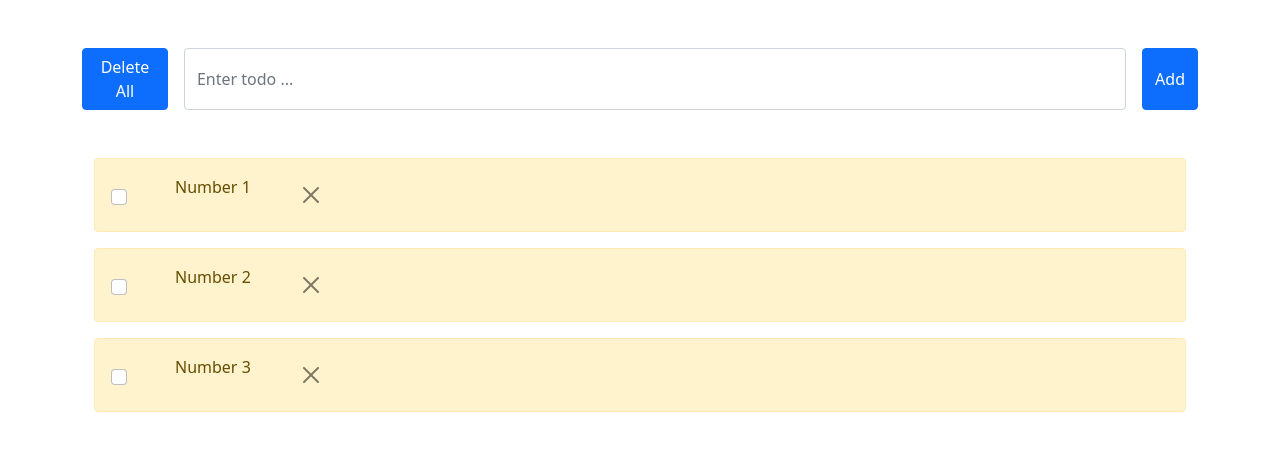
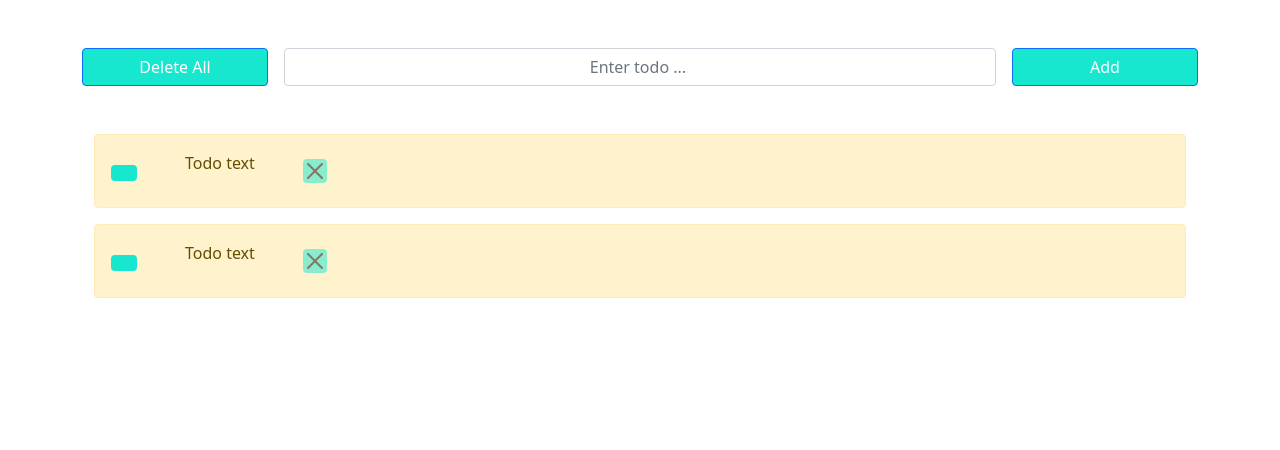
Before and after one commit to OlgaLazuk/REACT, a React (Create React App) app: page / in a window 1280 px wide. Shown: the top 450 px of the page. Built offline with nearby package versions, Linux system fonts and the light colour scheme.

Commit message:
refactor(components): useState

```diff
--- a/src/App.jsx
+++ b/src/App.jsx
@@ -1,15 +1,21 @@
 import { Header } from "./components/Header";
 import { Main } from "./components/Main";
+import { useState } from "react";
 
 const App = () => {
+  const [inputValue, setImputValue] = useState("");
+
+  const handleInput = (event) => {
+    setImputValue(event.target.value);
+  };
+
   const todos = [
-    { id: 1, text: "Number 1", isActive: false },
-    { id: 2, text: "Number 2", isActive: false },
-    { id: 3, text: "Number 3", isActive: false },
+    { id: 1, text: "Todo text", isActive: false },
+    { id: 2, text: "Todo text", isActive: false },
   ];
   return (
     <div className="container">
-      <Header />
+      <Header onClick={handleInput} value={inputValue} />
       <Main todos={todos} />
     </div>
   );
--- a/src/components/Header.jsx
+++ b/src/components/Header.jsx
@@ -1,13 +1,19 @@
-export const Header = () => {
+export const Header = (props) => {
+  const handleClick = () => {};
+
   return (
     <header className="d-flex gap-3 my-5">
-      <button className="btn btn-primary">Delete All</button>
+      <button className="btn col-2 btn-primary">Delete All</button>
       <input
         type="text"
-        className="form-control"
+        className="form-control outline-secondary text-center"
         placeholder="Enter todo ... "
+        onChange={(event) => props.onClick(event)}
+        value={props.value}
       />
-      <button className="btn btn-primary">Add</button>
+      <button className="btn col-2 btn-primary" onClick={handleClick}>
+        Add
+      </button>
     </header>
   );
 };
--- a/src/components/Main.jsx
+++ b/src/components/Main.jsx
@@ -3,7 +3,7 @@ import { Todoitem } from "./Todoitem";
 export const Main = (props) => {
   console.log(props.todos);
   return (
-    <div className="container">
+    <div className="container align-items-center">
       {props.todos.map((todo) => (
         <Todoitem keyProps={todo} />
       ))}
--- a/src/components/Todoitem.jsx
+++ b/src/components/Todoitem.jsx
@@ -1,13 +1,15 @@
 export const Todoitem = (props) => {
   return (
-    <div className="d-flex align-items-center gap-5 alert alert-warning">
-      <input
-        type="checkbox"
-        className="form-check-input"
-        value={props.keyProps.isActive}
-      />
-      <p>{props.keyProps.text}</p>
-      <button className="btn-close" value={props.keyProps.id} />
+    <div className="alert alert-warning">
+      <div className="d-flex align-items-center gap-5 ">
+        <input
+          type="checkbox"
+          className="btn form-check-input"
+          value={props.keyProps.isActive}
+        />
+        <p>{props.keyProps.text}</p>
+        <button className="btn btn-close" value={props.keyProps.id} />
+      </div>
     </div>
   );
 };
--- a/src/index.css
+++ b/src/index.css
@@ -1 +1,14 @@
 @import "~bootstrap/dist/css/bootstrap.min.css";
+
+* {
+  margin: 0;
+  padding: 0;
+  box-sizing: border-box;
+}
+
+.btn {
+  background-color: #18e7cf;
+}
+/* .btn:hover {
+    background-color: #18e7cf;
+} */
```
